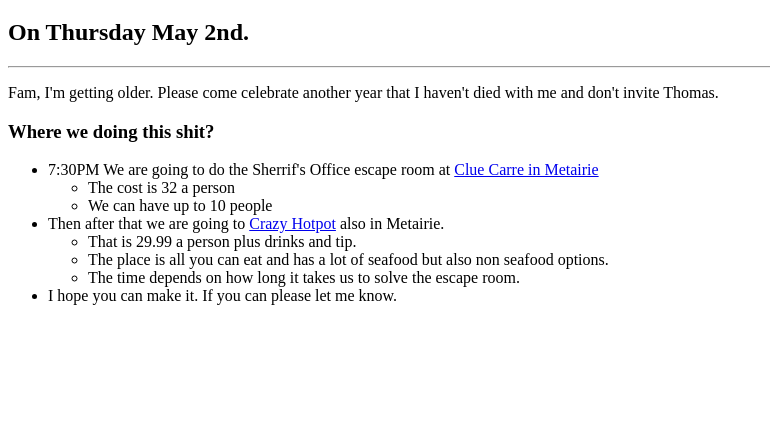
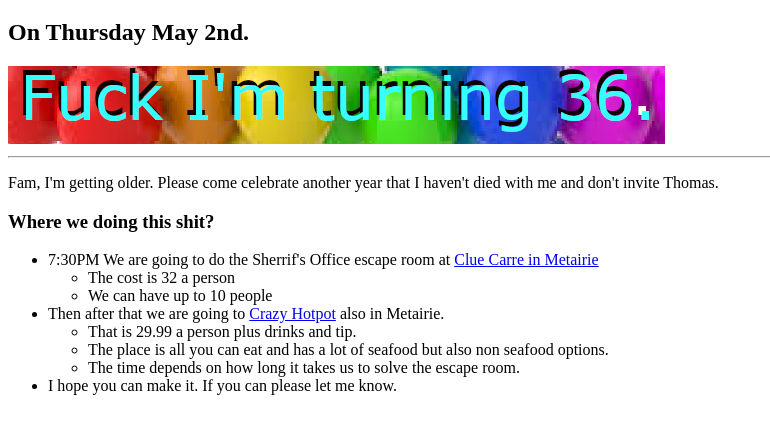
Before and after one commit to JKrieger16/website-project-repo, a plain HTML site: page 3.4+Birthday+Invite+Project/3.4 Birthday Invite Project/index.html in a window 1280 px wide. Shown: the part 61-494 px from the top of the page, without its empty margins (0-770 px from the left). Drawn offline with Linux system fonts and the light colour scheme.

Commit message:
Image referenced locally from new resources dir

```diff
--- a/3.4+Birthday+Invite+Project/3.4 Birthday Invite Project/index.html
+++ b/3.4+Birthday+Invite+Project/3.4 Birthday Invite Project/index.html
@@ -6,9 +6,9 @@
     <title>Document</title>
 </head>
 <body>
-  <h1>It's my birthday! </h1>
+  <h1>It's my birthday!</h1>
 <h2>On Thursday May 2nd.</h2>
-
+<img src="./resources/m52YmTr.png"/>
 <hr>
 <p>Fam, I'm getting older. Please come celebrate another year that I haven't died with me and don't invite Thomas.</p>
 <h3>Where we doing this shit?</h3>
```
Also changed, not shown: 3.4+Birthday+Invite+Project/3.4 Birthday Invite Project/resources/m52YmTr.png (added).
